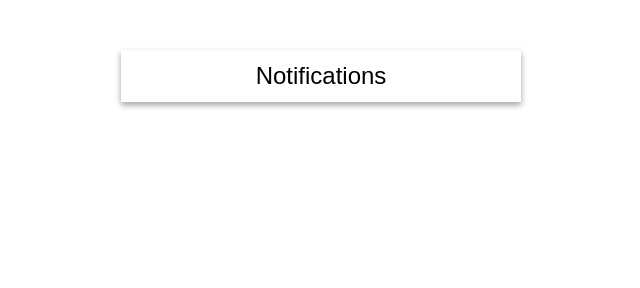
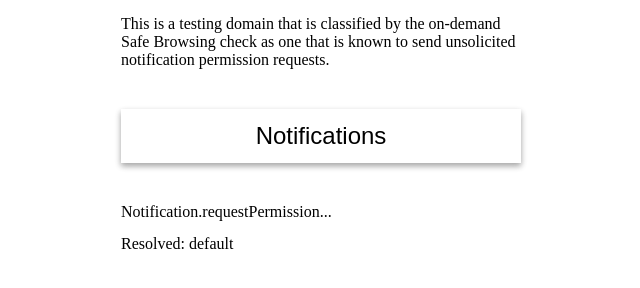
Before and after one commit to engedy/spammy.permission.site, a plain HTML site: page index.html in a window 1280 px wide. Both pictures are taken after a click on the button "Notifications". Shown: the whole page, without its empty margins (319-959 px from the left). Drawn offline with Linux system fonts and the light colour scheme.

Commit message:
Add description and logging.

```diff
--- a/index.html
+++ b/index.html
@@ -8,6 +8,9 @@
 </head>
 <body>
   <div class="content">
+    This is a testing domain that is classified by the on-demand Safe Browsing check as one that is known to send unsolicited notification permission requests.
+  </div>
+  <div class="content">
     <button id="notifications">Notifications</button>
   </div>
 </body>
--- a/index.js
+++ b/index.js
@@ -1,5 +1,15 @@
+function addLogMessage(message) {
+  let line = document.createElement("div");
+  line.className = "content";
+  line.innerText = message;
+  document.body.append(line);
+}
+
 function requestNotificationPermission() {
-  Notification.requestPermission();
+  addLogMessage("Notification.requestPermission...");
+  Notification.requestPermission()
+      .then(r => addLogMessage("Resolved: " + r))
+      .catch(e => addLogMessage("Rejected: " + e));
 }
 
 window.addEventListener("load", _ => {
--- a/style.css
+++ b/style.css
@@ -1,19 +1,22 @@
 body {
-  text-align: center;
+  text-align: left;
   box-sizing: border-box;
-  padding: 2em;
   display: flex;
   flex-direction: column;
 }
 
 .content {
+  padding: 1ex 0;
   align-self: center;
+  width: 400px;
 }
 
 button {
   background: #FFF; border: none;
   font-size: 1.5em;
-  width: 400px; padding: 0.5em; margin: 10px 10px;
+  padding: 1ex 0;
+  margin: 2ex 0;
+  width: 400px;
   box-shadow: 0 3px 6px rgba(0,0,0,0.16), 0 3px 6px rgba(0,0,0,0.23);
   transition: all 150ms;
 }
```
